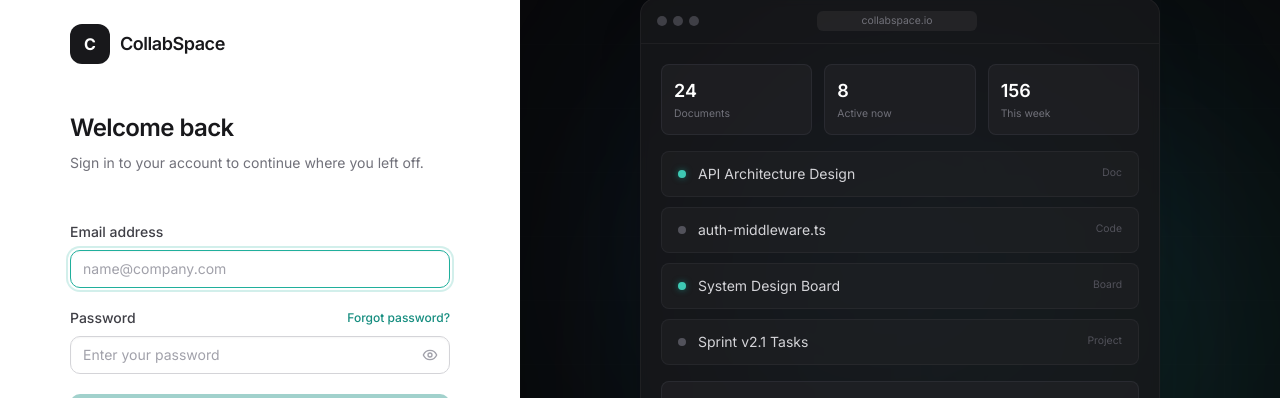
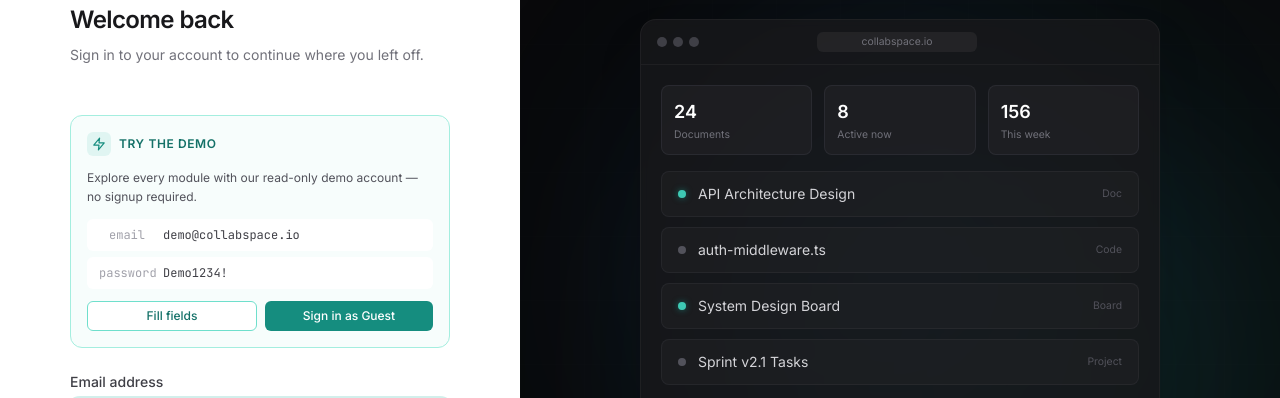
Before and after one commit to parthksingh1/Collabspace, a Next.js app in the folder apps/web/: page /login in a window 1280 px wide. Shown: the part 84-482 px from the top of the page. Built offline with nearby package versions, Linux system fonts and the light colour scheme; no server answers.

Commit message:
fix(web): refine login page UI and authentication flow

```diff
--- a/apps/web/src/app/(auth)/login/page.tsx
+++ b/apps/web/src/app/(auth)/login/page.tsx
@@ -3,9 +3,12 @@
 import { useState } from 'react';
 import { useRouter } from 'next/navigation';
 import Link from 'next/link';
-import { Eye, EyeOff, Loader2, ArrowRight } from 'lucide-react';
+import { Eye, EyeOff, Loader2, ArrowRight, Zap, Copy, Check } from 'lucide-react';
 import { useAuthStore } from '@/stores/auth-store';
 import { useToastStore } from '@/stores/toast-store';
+
+const DEMO_EMAIL = 'demo@collabspace.io';
+const DEMO_PASSWORD = 'Demo1234!';
 
 export default function LoginPage() {
   const router = useRouter();
@@ -15,6 +18,7 @@ export default function LoginPage() {
   const [password, setPassword] = useState('');
   const [showPassword, setShowPassword] = useState(false);
   const [error, setError] = useState('');
+  const [copied, setCopied] = useState<'email' | 'password' | null>(null);
 
   const handleSubmit = async (e: React.FormEvent) => {
     e.preventDefault();
@@ -27,6 +31,36 @@ export default function LoginPage() {
       const msg = err instanceof Error ? err.message : 'Invalid credentials';
       setError(msg);
       addToast({ title: 'Sign in failed', description: msg, variant: 'error' });
+    }
+  };
+
+  const fillDemo = () => {
+    setEmail(DEMO_EMAIL);
+    setPassword(DEMO_PASSWORD);
+    setError('');
+  };
+
+  const tryDemo = async () => {
+    setEmail(DEMO_EMAIL);
+    setPassword(DEMO_PASSWORD);
+    setError('');
+    try {
+      await login(DEMO_EMAIL, DEMO_PASSWORD);
+      addToast({ title: 'Welcome to the demo!', description: 'Exploring with the guest account.', variant: 'success' });
+      router.push('/');
+    } catch (err: unknown) {
+      const msg = err instanceof Error ? err.message : 'Demo sign-in failed';
+      setError(msg);
+    }
+  };
+
+  const copy = async (value: string, kind: 'email' | 'password') => {
+    try {
+      await navigator.clipboard.writeText(value);
+      setCopied(kind);
+      setTimeout(() => setCopied(null), 1500);
+    } catch {
+      // Clipboard may be unavailable; ignore silently
     }
   };
 
@@ -52,6 +86,74 @@ export default function LoginPage() {
             <p className="mt-2 text-sm text-surface-500 leading-relaxed">
               Sign in to your account to continue where you left off.
             </p>
+          </div>
+
+          {/* Demo credentials */}
+          <div className="mb-6 rounded-xl border border-brand-200 bg-brand-50/50 p-4 dark:border-brand-500/20 dark:bg-brand-950/20">
+            <div className="flex items-center gap-2 mb-3">
+              <div className="flex h-6 w-6 items-center justify-center rounded-md bg-brand-500/10 text-brand-600 dark:text-brand-400">
+                <Zap className="h-3.5 w-3.5" />
+              </div>
+              <h3 className="text-xs font-semibold uppercase tracking-wider text-brand-700 dark:text-brand-400">
+                Try the demo
+              </h3>
+            </div>
+            <p className="text-xs text-surface-600 dark:text-surface-400 leading-relaxed mb-3">
+              Explore every module with our read-only demo account — no signup required.
+            </p>
+            <div className="space-y-1.5 mb-3">
+              <button
+                type="button"
+                onClick={() => copy(DEMO_EMAIL, 'email')}
+                className="group flex w-full items-center justify-between rounded-md bg-white px-3 py-2 text-xs text-surface-700 transition-colors hover:bg-surface-50 dark:bg-surface-900 dark:text-surface-300 dark:hover:bg-surface-800"
+              >
+                <span className="flex items-center gap-2">
+                  <span className="font-mono text-surface-400 w-14">email</span>
+                  <span className="font-mono">{DEMO_EMAIL}</span>
+                </span>
+                {copied === 'email' ? (
+                  <Check className="h-3.5 w-3.5 text-success-500" />
+                ) : (
+                  <Copy className="h-3.5 w-3.5 text-surface-400 opacity-0 transition-opacity group-hover:opacity-100" />
+                )}
+              </button>
+              <button
+                type="button"
+                onClick={() => copy(DEMO_PASSWORD, 'password')}
+                className="group flex w-full items-center justify-between rounded-md bg-white px-3 py-2 text-xs text-surface-700 transition-colors hover:bg-surface-50 dark:bg-surface-900 dark:text-surface-300 dark:hover:bg-surface-800"
+              >
+                <span className="flex items-center gap-2">
+                  <span className="font-mono text-surface-400 w-14">password</span>
+                  <span className="font-mono">{DEMO_PASSWORD}</span>
+                </span>
+                {copied === 'password' ? (
+                  <Check className="h-3.5 w-3.5 text-success-500" />
+                ) : (
+                  <Copy className="h-3.5 w-3.5 text-surface-400 opacity-0 transition-opacity group-hover:opacity-100" />
+                )}
+              </button>
+            </div>
+            <div className="flex gap-2">
+              <button
+                type="button"
+                onClick={fillDemo}
+                className="flex-1 rounded-md border border-brand-300 bg-white px-3 py-1.5 text-xs font-medium text-brand-700 transition-colors hover:bg-brand-50 dark:border-brand-500/30 dark:bg-surface-900 dark:text-brand-400 dark:hover:bg-brand-950/30"
+              >
+                Fill fields
+              </button>
+              <button
+                type="button"
+                onClick={tryDemo}
+                disabled={isLoading}
+                className="flex-1 rounded-md bg-brand-600 px-3 py-1.5 text-xs font-medium text-white transition-colors hover:bg-brand-700 disabled:opacity-50"
+              >
+                {isLoading ? (
+                  <Loader2 className="mx-auto h-3.5 w-3.5 animate-spin" />
+                ) : (
+                  'Sign in as Guest'
+                )}
+              </button>
+            </div>
           </div>
 
           {error && (
```
